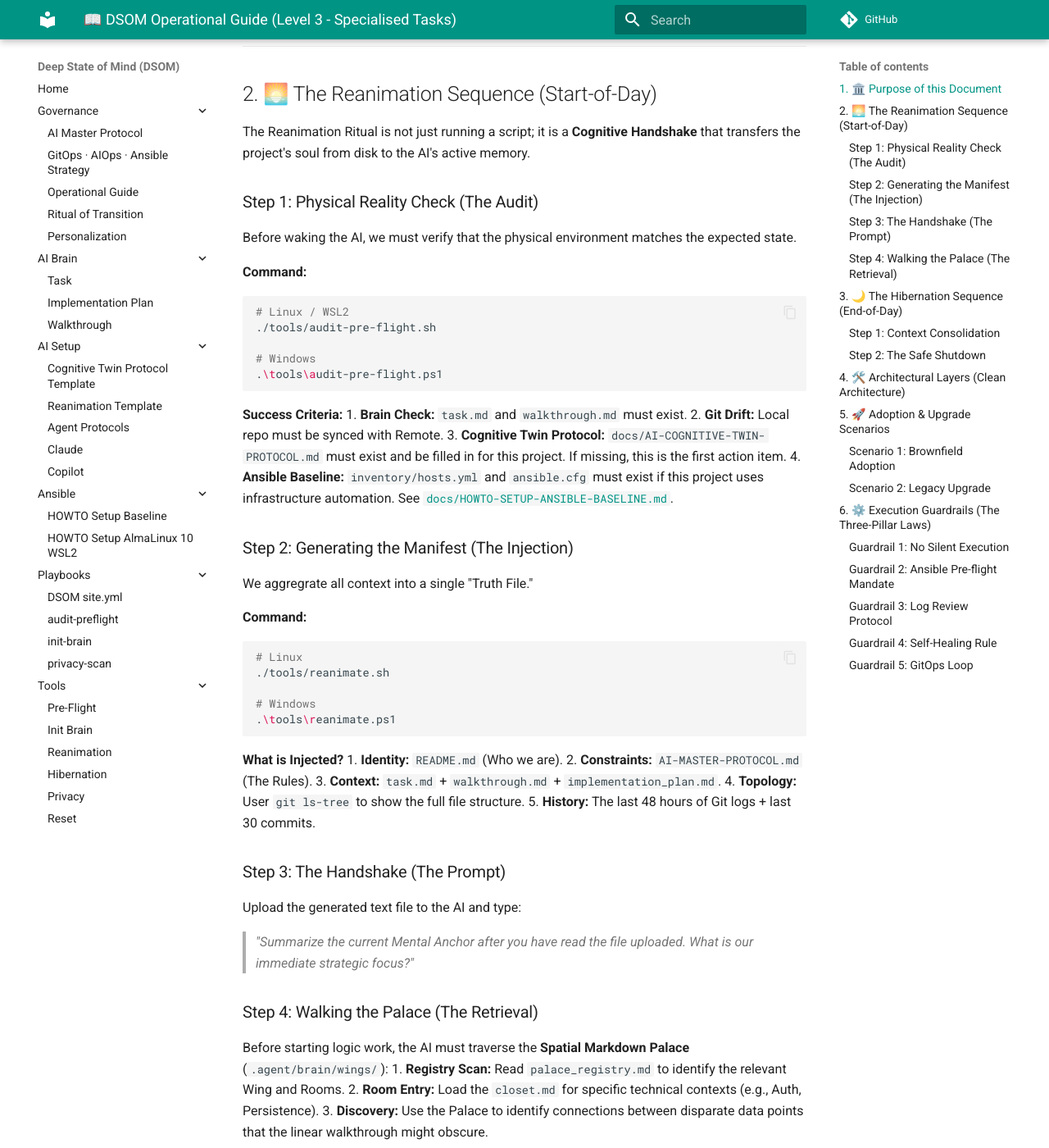
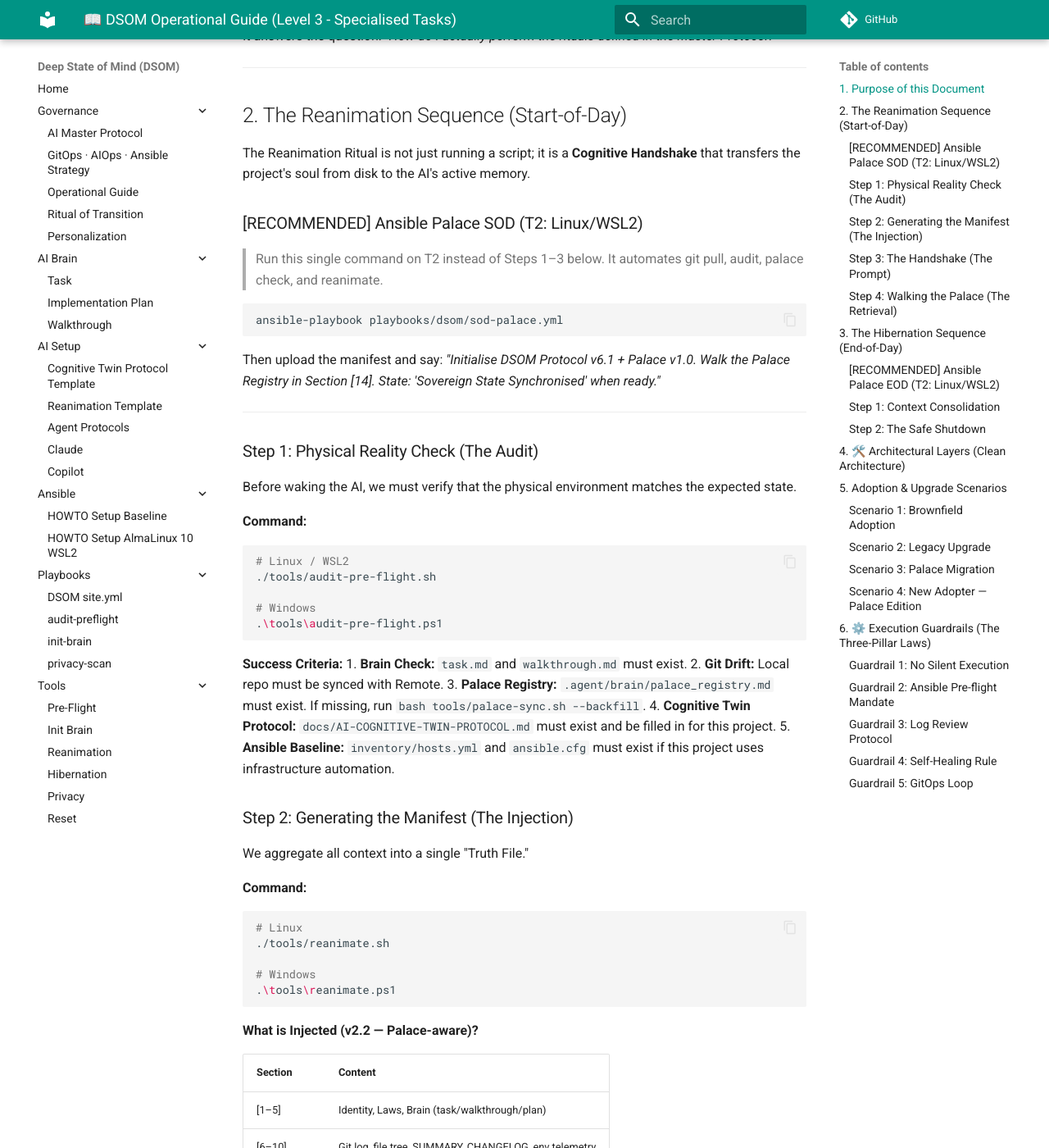
Before and after one commit to linuxmalaysia/deep-state-of-mind-for-my-ai, an MkDocs documentation site: the page built from docs/OPERATIONAL-GUIDE.md, in a window 1280 px wide and 1400 px high, scrolled down 425 px. Shown: the whole window at 82% size. Built offline with MkDocs 1.6.1 and Material for MkDocs 9.7.7, drawn with Linux system fonts in a browser that asks for light colours; comment, search, counter and statistics services are not loaded; some of the changed text lies outside the part shown.

Commit message:
docs(strategy): add Ansible Palace SOD/EOD to OPERATIONAL-GUIDE, HOWTO-ADOPT-DSOM, GITOPS-AIOPS-ANSIBLE-STRATEGY — Palace v1.0 + v2.0

````diff
--- a/docs/HOWTO-ADOPT-DSOM.md
+++ b/docs/HOWTO-ADOPT-DSOM.md
@@ -1,7 +1,7 @@
 # HOWTO: Adopt DSOM in Existing Projects (Brownfield)
 
 **Author:** Harisfazillah Jamel
-**Version:** 1.0 (DSOM v5.2)
+**Version:** 2.0 (DSOM v6.1 + Palace v1.0)
 **License:** GPLv3
 
 > **Scenario 1:** You have an active development project (PHP, Python, Node, etc.) and you want to install the DSOM Protocol to stop context decay.
@@ -74,14 +74,33 @@
 !/.agent/brain/*.md
 ```
 
+### Step 4b: Initialize the Palace
+
+Backfill the Sovereign Markdown Palace from your existing Git history:
+
+```bash
+bash tools/palace-sync.sh --backfill
+```
+
+This generates `.agent/brain/palace_update_proposal_YYYY-MM-DD.md` — review it with your AI and create the closets in `.agent/brain/wings/`.
+
+> **First time only.** After this, the daily EOD ritual (`ansible-playbook playbooks/dsom/eod-palace.yml`) handles incremental Palace updates automatically.
+
 ### Step 5: The First Reanimation
-Generate your first "Cognitive Handshake" manifest.
+Generate your first "Cognitive Handshake" manifest:
 
 ```bash
 bash tools/reanimate.sh
 ```
 
-**Action:** Upload the generated `sod_manifest.txt` to your AI (Gemini/Claude) and verify it understands your existing codebase structure.
+**Action:** Upload the generated `sod_manifest_YYYY-MM-DD.txt` to your AI and say:
+> *"Initialise DSOM Protocol v6.1 + Palace v1.0. Read the manifest. Walk the Palace Registry in Section [14]. Verify you understand this codebase structure. State: 'Sovereign State Synchronised' when ready."*
+
+> **From this point:** Use the Ansible SOD/EOD playbooks for your daily ritual:
+> ```bash
+> ansible-playbook playbooks/dsom/sod-palace.yml  # SOD
+> ansible-playbook playbooks/dsom/eod-palace.yml  # EOD
+> ```
 
 ---
 
@@ -94,5 +113,10 @@
 A: You skipped **Step 3**. The AI only knows what is in the `.agent/brain` files. If you leave them empty, it assumes a blank slate.
 
 ## 5. References
-*   [AI Master Protocol](AI-MASTER-PROTOCOL.md)
-*   [Operational Guide](OPERATIONAL-GUIDE.md)
+
+- [AI Master Protocol](AI-MASTER-PROTOCOL.md)
+- [Operational Guide](OPERATIONAL-GUIDE.md)
+- [HOWTO: Palace Onboarding](HOWTO-PALACE-ONBOARDING.md)
+- [HOWTO: Migrate to Palace](HOWTO-MIGRATE-TO-PALACE.md)
+- [SOD Ritual](SOD-RITUAL.md)
+- [EOD Ritual](EOD-RITUAL.md)
--- a/docs/OPERATIONAL-GUIDE.md
+++ b/docs/OPERATIONAL-GUIDE.md
@@ -1,17 +1,31 @@
 # 📖 DSOM Operational Guide (Level 3 - Specialised Tasks)
 
 > **"Theory without Practice is Hallucination. Practice without Theory is Chaos."**
+> **Standard: DSOM v6.1 + Palace v1.0**
 
-## 1. 🏛️ Purpose of this Document
+## 1. Purpose of this Document
+
 This guide bridges the gap between the **Abstract Laws** (`AI-MASTER-PROTOCOL.md`) and the **Concrete Actions** (Bash/PowerShell scripts). It defines the **Specialised Tasks (L3)** required to execute the DSOM protocol.
 
 It answers the question: *"How do I actually perform the rituals defined in the Master Protocol?"*
 
 ---
 
-## 2. 🌅 The Reanimation Sequence (Start-of-Day)
+## 2. The Reanimation Sequence (Start-of-Day)
 
 The Reanimation Ritual is not just running a script; it is a **Cognitive Handshake** that transfers the project's soul from disk to the AI's active memory.
+
+### [RECOMMENDED] Ansible Palace SOD (T2: Linux/WSL2)
+
+> Run this single command on T2 instead of Steps 1–3 below. It automates git pull, audit, palace check, and reanimate.
+
+```bash
+ansible-playbook playbooks/dsom/sod-palace.yml
+```
+
+Then upload the manifest and say: *"Initialise DSOM Protocol v6.1 + Palace v1.0. Walk the Palace Registry in Section [14]. State: 'Sovereign State Synchronised' when ready."*
+
+---
 
 ### Step 1: Physical Reality Check (The Audit)
 Before waking the AI, we must verify that the physical environment matches the expected state.
@@ -26,13 +40,14 @@
 ```
 
 **Success Criteria:**
-1.  **Brain Check:** `task.md` and `walkthrough.md` must exist.
-2.  **Git Drift:** Local repo must be synced with Remote.
-3.  **Cognitive Twin Protocol:** `docs/AI-COGNITIVE-TWIN-PROTOCOL.md` must exist and be filled in for this project. If missing, this is the first action item.
-4.  **Ansible Baseline:** `inventory/hosts.yml` and `ansible.cfg` must exist if this project uses infrastructure automation. See [`docs/HOWTO-SETUP-ANSIBLE-BASELINE.md`](HOWTO-SETUP-ANSIBLE-BASELINE.md).
+1. **Brain Check:** `task.md` and `walkthrough.md` must exist.
+2. **Git Drift:** Local repo must be synced with Remote.
+3. **Palace Registry:** `.agent/brain/palace_registry.md` must exist. If missing, run `bash tools/palace-sync.sh --backfill`.
+4. **Cognitive Twin Protocol:** `docs/AI-COGNITIVE-TWIN-PROTOCOL.md` must exist and be filled in for this project.
+5. **Ansible Baseline:** `inventory/hosts.yml` and `ansible.cfg` must exist if this project uses infrastructure automation.
 
 ### Step 2: Generating the Manifest (The Injection)
-We aggregrate all context into a single "Truth File."
+We aggregate all context into a single "Truth File."
 
 **Command:**
 ```bash
@@ -43,32 +58,47 @@
 .\tools\reanimate.ps1
 ```
 
-**What is Injected?**
-1.  **Identity:** `README.md` (Who we are).
-2.  **Constraints:** `AI-MASTER-PROTOCOL.md` (The Rules).
-3.  **Context:** `task.md` + `walkthrough.md` + `implementation_plan.md`.
-4.  **Topology:** User `git ls-tree` to show the full file structure.
-5.  **History:** The last 48 hours of Git logs + last 30 commits.
+**What is Injected (v2.2 — Palace-aware)?**
+
+| Section | Content |
+|---|---|
+| [1–5] | Identity, Laws, Brain (task/walkthrough/plan) |
+| [6–10] | Git log, file tree, SUMMARY, CHANGELOG, env telemetry |
+| [11–13] | Cognitive Twin, Ansible topology, GitOps strategy |
+| **[14]** | **`palace_registry.md` — AI spatial map (Palace v1.0)** |
 
 ### Step 3: The Handshake (The Prompt)
-Upload the generated text file to the AI and type:
-> *"Summarize the current Mental Anchor after you have read the file uploaded. What is our immediate strategic focus?"*
+Upload the generated text file to the AI and say:
+> *"Initialise DSOM Protocol v6.1 + Palace v1.0. Read the manifest. Walk the Palace Registry in Section [14] — identify relevant Rooms for today's work. State: 'Sovereign State Synchronised' when ready."*
 
 ### Step 4: Walking the Palace (The Retrieval)
 Before starting logic work, the AI must traverse the **Spatial Markdown Palace** (`.agent/brain/wings/`):
-1.  **Registry Scan:** Read `palace_registry.md` to identify the relevant Wing and Rooms.
-2.  **Room Entry:** Load the `closet.md` for specific technical contexts (e.g., Auth, Persistence).
-3.  **Discovery:** Use the Palace to identify connections between disparate data points that the linear walkthrough might obscure.
+1. **Registry Scan:** Read `palace_registry.md` to identify the relevant Wing and Rooms.
+2. **Room Entry:** Load the `closet.md` for specific technical contexts (e.g., Auth, Persistence).
+3. **Discovery:** Use the Palace to identify connections between disparate data points that the linear walkthrough might obscure.
 
 ---
 
-## 3. 🌙 The Hibernation Sequence (End-of-Day)
+## 3. The Hibernation Sequence (End-of-Day)
 
 We never "just close the window." We must perform a controlled shutdown to prevent context decay.
 
+### [RECOMMENDED] Ansible Palace EOD (T2: Linux/WSL2)
+
+> Run this single command on T2 instead of Steps 1–2 below. It validates brain, runs palace-sync, stages, commits, and pushes.
+
+```bash
+ansible-playbook playbooks/dsom/eod-palace.yml
+```
+
+After it completes — review `palace_update_proposal_YYYY-MM-DD.md` with your AI and update relevant closets.
+
+---
+
 ### Step 1: Context Consolidation
-1.  **Update `task.md`:** Check off completed items.
-2.  **Update `walkthrough.md`:** Create a new "Session Anchor."
+1. **Update `task.md`:** Check off completed items.
+2. **Update `walkthrough.md`:** Create a new "Session Anchor."
+3. **Log decisions:** Apply the Decision Log Protocol — record *why* key decisions were made.
 
 ### Step 2: The Safe Shutdown
 Run the hibernation tool to verify safety.
@@ -82,10 +112,11 @@
 .\tools\hibernation.ps1
 ```
 
-**The Logic:**
-*   It greps `task.md` for `[x]` to ensure progress was recorded.
-*   It checks `walkthrough.md` for today's date.
-*   It auto-pushes to Git only if these checks pass.
+**The Logic (v2.1 — Palace-aware):**
+- Checks `task.md` for `[x]` completed tasks
+- Checks `walkthrough.md` for today's date anchor
+- **Step 7: Palace Spatial Reflection** — auto-runs `palace-sync.sh` to generate `palace_update_proposal_YYYY-MM-DD.md`
+- Commits and pushes if all checks pass
 
 ---
 
@@ -106,17 +137,25 @@
 
 ---
 
-## 5. 🚀 Adoption & Upgrade Scenarios
+## 5. Adoption & Upgrade Scenarios
 
 For detailed step-by-step guides on how to apply DSOM to your specific situation, refer to the specialized manuals:
 
 ### Scenario 1: Brownfield Adoption
-*   **Situation:** You have an existing project (Standard Code) and want to add DSOM.
-*   **Guide:** [HOWTO: Adopt DSOM in Existing Projects](HOWTO-ADOPT-DSOM.md)
+- **Situation:** You have an existing project (Standard Code) and want to add DSOM.
+- **Guide:** [HOWTO: Adopt DSOM in Existing Projects](HOWTO-ADOPT-DSOM.md)
 
 ### Scenario 2: Legacy Upgrade
-*   **Situation:** You have an older DSOM version (v3/v4) and want to upgrade to v5.x (ITIL/Privacy).
-*   **Guide:** [HOWTO: Upgrade and Audit DSOM](HOWTO-UPGRADE-DSOM.md)
+- **Situation:** You have an older DSOM version (v3/v4) and want to upgrade to v5.x (ITIL/Privacy).
+- **Guide:** [HOWTO: Upgrade and Audit DSOM](HOWTO-UPGRADE-DSOM.md)
+
+### Scenario 3: Palace Migration
+- **Situation:** You have DSOM v6.x but no Palace. You want to add the spatial memory layer.
+- **Guide:** [HOWTO: Migrate to Palace](HOWTO-MIGRATE-TO-PALACE.md)
+
+### Scenario 4: New Adopter — Palace Edition
+- **Situation:** First time setting up DSOM from scratch with Palace v1.0.
+- **Guide:** [HOWTO: Palace Onboarding](HOWTO-PALACE-ONBOARDING.md)
 
 ---
 
@@ -165,4 +204,4 @@
 
 ---
 
-*Last Updated: 2026-03-09 (v6.0: GitOps + AIOps + Ansible Guardrails)*
+*Last Updated: 2026-04-08 (v6.1 + Palace v1.0: Ansible SOD/EOD playbooks, Section [14] Palace Registry, Palace Migration scenarios)*
````
Also changed, not shown: docs/GITOPS-AIOPS-ANSIBLE-STRATEGY.md (+52 -23 lines).
